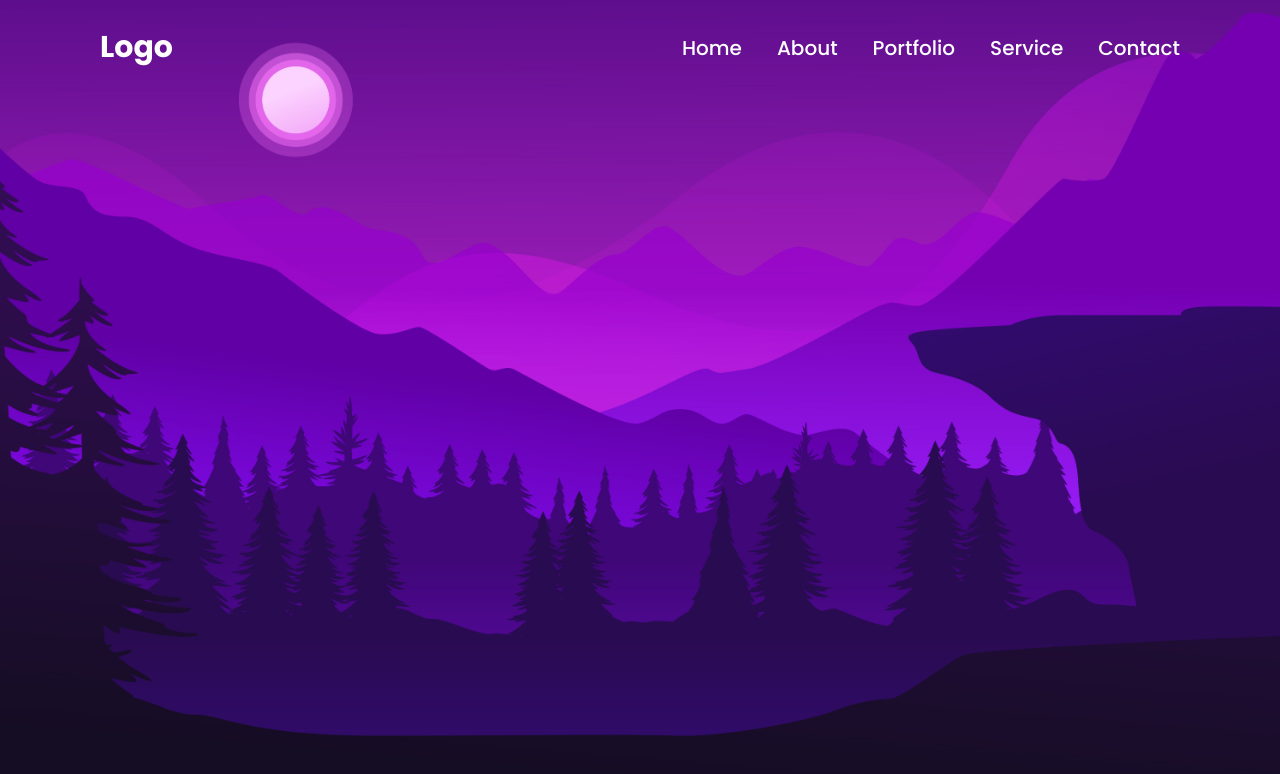
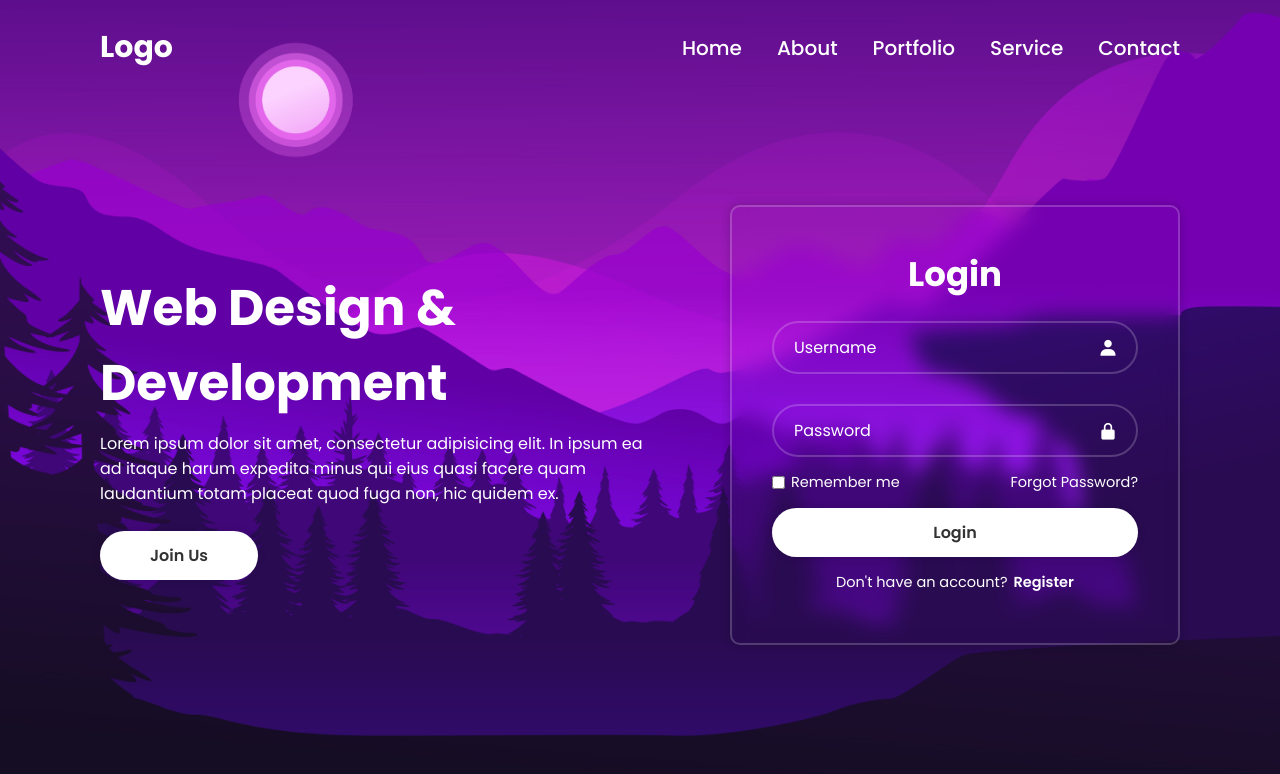
Before and after one commit to Laifstar/codehal-start-project-website, a plain HTML site: page index.html in a window 1280 px wide. Drawn offline with nearby package versions, Linux system fonts and the light colour scheme.

Commit message:
youtube tutorial done. different sizes will follow

```diff
--- a/index.html
+++ b/index.html
@@ -22,6 +22,41 @@
                 <li><a href="#">Contact</a></li>
                 </ul>
         </nav>
+
+        <div class="content">
+            <div class="info">
+                <h1>Web Design & Development</h1>
+                <p>Lorem ipsum dolor sit amet, consectetur adipisicing elit.
+                    In ipsum ea ad itaque harum expedita minus qui eius quasi
+                    facere quam laudantium totam placeat quod fuga non, hic quidem ex.</p>
+                    <a href="#" class="btn">Join Us</a>
+            </div>
+
+            <div class="login-wrapper">
+                <div class="login-box">
+                    <form action="">
+                        <h1>Login</h1>
+                        <div class="input-box">
+                            <input type="text" placeholder="Username" required>
+                            <i class='bx bxs-user'></i>
+                        </div>
+                        <div class="input-box">
+                            <input type="password" placeholder="Password" required>
+                            <i class='bx bxs-lock-alt' ></i>
+                        </div>
+                        <div class="remember-forgot">
+                            <label for=""><input type="checkbox" name="" id="">Remember me</label>
+                            <a href="#">Forgot Password?</a>
+                        </div>
+                        <button type="submit" class="btn">Login</button>
+                        <div class="register-link">
+                            <p>Don't have an account?</p>
+                            <a href="#">Register</a>
+                        </div>
+                    </form>
+                </div>
+            </div>
+        </div>
     </main>
 
 </body>
--- a/style.css
+++ b/style.css
@@ -71,3 +71,113 @@ a {
     font-size: 20px;
     font-weight: 500;
 }
+
+.content  {
+    display: flex;
+    align-items: center;
+    height: 100vh;
+    color: #fff;
+    padding: 50px 100px 0;
+    gap: 80px;
+}
+
+.info h1 {
+    font-size: 50px;
+}
+
+.info p  {
+    margin: 10px 0 25px;
+}
+
+.btn {
+    display: inline-block;
+    padding: 12px 50px;
+    background-color: #fff;
+    border-radius: 40px;
+    box-shadow: 0 0 10px rgba(0, 0, 0, .1);
+    font-size: 16px;
+    color: #333;
+    font-weight: 600;
+}
+
+.login-box {
+    width: 450px;
+    border: 2px solid rgba(255, 255, 255, .2);
+    backdrop-filter: blur(10px);
+    box-shadow: 0 0 10px rgba(0, 0, 0, .2);
+    border-radius: 10px;
+    padding: 50px 40px;
+}
+
+.login-box h1 {
+    font-size: 34px;
+    text-align: center;
+    line-height: 1;
+}
+
+.login-box .input-box {
+    position: relative;
+    margin: 30px 0;
+}
+
+.login-box .input-box input {
+    width: 100%;
+    background: transparent;
+    border: 2px solid rgba(255, 255, 255, .2);
+    outline: none;
+    border-radius: 40px;
+    padding: 12px 50px 12px 20px;
+    font-size: 16px;
+    color: #fff;
+}
+
+.login-box .input-box input::placeholder {
+    color: #fff;
+}
+
+.login-box .input-box i {
+    position: absolute;
+    right: 20px;
+    top: 50%;
+    transform: translateY(-50%);
+    font-size: 20px;
+  }
+
+  .login-box .remember-forgot {
+    display: flex;
+    justify-content: space-between;
+    font-size: 14.5px;
+    margin: -15px 0 15px;
+  }
+
+  .login-box .remember-forgot label {
+    display: flex;
+  }
+
+  .login-box .remember-forgot label input {
+    accent-color: #fff;
+    margin-right: 6px;
+  }
+
+  .login-box .remember-forgot a:hover,
+  .login-box .register-link a:hover {
+    text-decoration: underline;
+  }
+
+  .login-box .btn {
+    width: 100%;
+    border: none;
+    cursor: pointer;
+  }
+
+  .login-box .register-link {
+    display: flex;
+    justify-content: center;
+    font-size: 14.5px;
+    margin-top: 15px;
+  }
+
+  .login-box .register-link a {
+    font-weight: 600;
+    margin-left: 6px;
+  }
```
